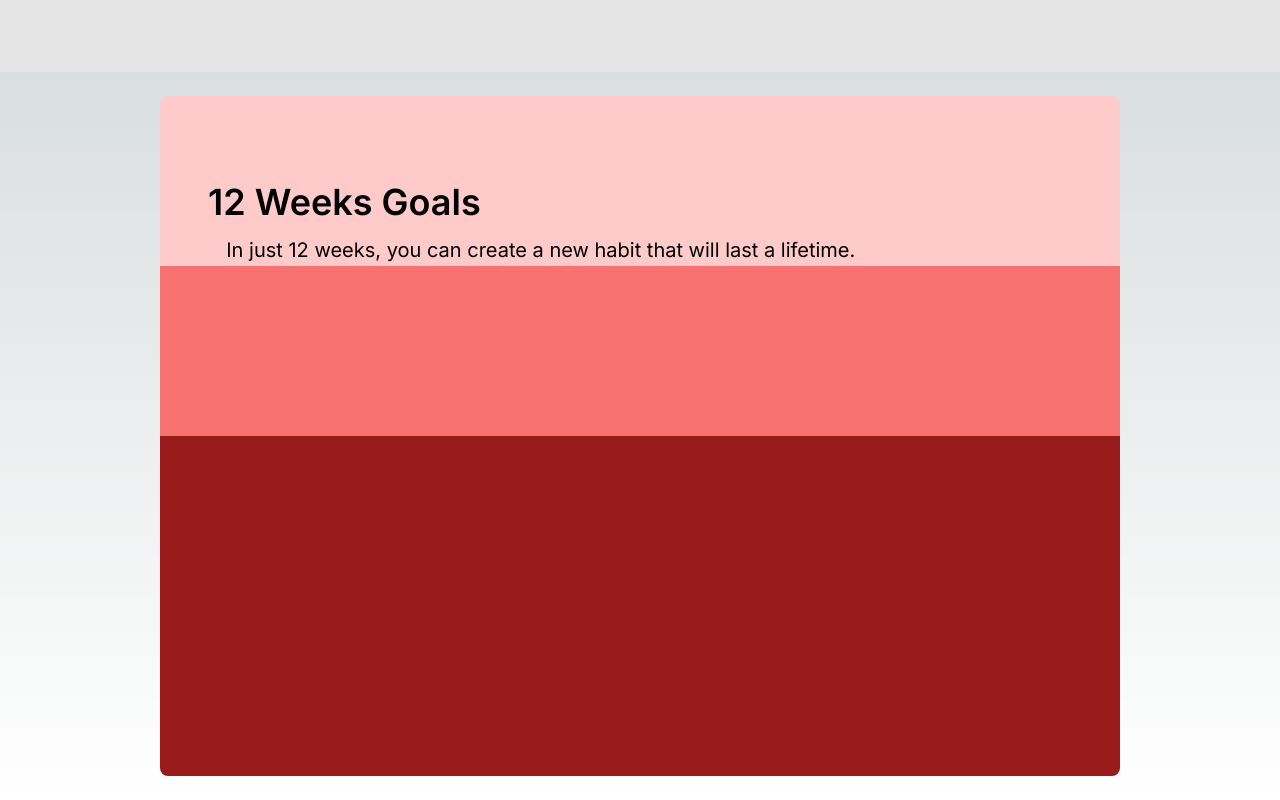
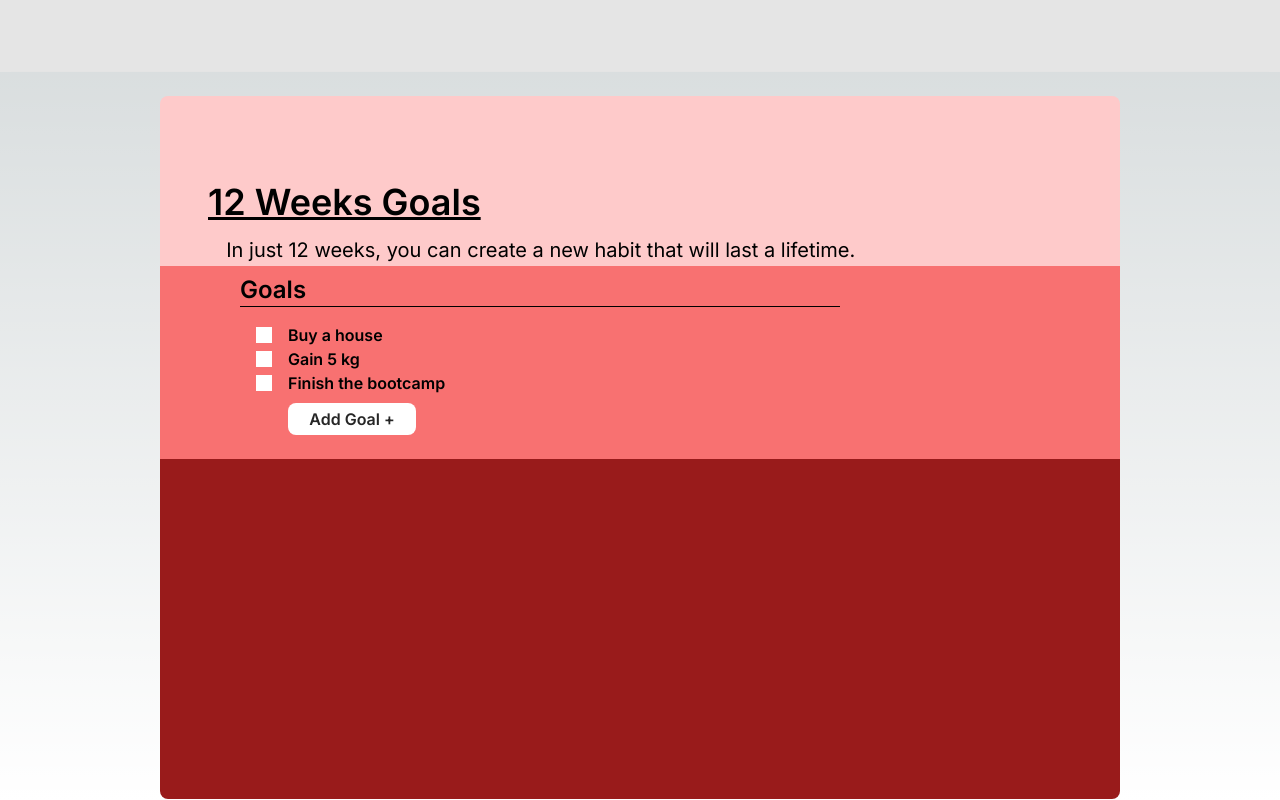
Before and after one commit to mjjstockman/doze, a Next.js app: page /dashboard in a window 1280 px wide. Built offline with nearby package versions, Linux system fonts and the light colour scheme.

Commit message:
D-2 Basic main goal section

```diff
--- a/app/components/DashboardComponents/HeaderContainer.js/HeaderContainer.js
+++ b/app/components/DashboardComponents/HeaderContainer.js/HeaderContainer.js
@@ -28,6 +28,8 @@ const HeaderContainer = () => {
 
       // If input is an empty string, set the default value
       setValue(inputValue === "" ? defaultValue : inputValue);
+
+      e.target.blur();
   };
 
   // Update title or quote on enter/onblur
@@ -38,7 +40,7 @@ const HeaderContainer = () => {
       <form className="flex flex-col w-full pl-[5%]">
         <input
           type="text"
-          className={`${inter.className} h-16 w-full text-black font-semibold text-4xl border-none bg-transparent focus:border-none outline-none placeholder:text-black placeholder:font-semibold`}
+          className={`${inter.className} underline h-16 w-full text-black font-semibold text-4xl border-none bg-transparent focus:border-none outline-none placeholder:text-black placeholder:font-semibold`}
           value={title}
           onChange={(e) => handleValueChange(e, setTitle)}
           onKeyDown={(e) =>
@@ -48,7 +50,7 @@ const HeaderContainer = () => {
         />
         <input
           type="text"
-          className={`ml-[2%] ${inter.className} h-8 w-full text-black text-xl border-none bg-transparent focus:border-none outline-none placeholder:text-black placeholder:font-semibold`}
+          className={`ml-[2%] ${inter.className} italic h-8 w-full text-black text-xl border-none bg-transparent focus:border-none outline-none placeholder:text-black placeholder:font-semibold`}
           value={quote}
           onChange={(e) => handleValueChange(e, setQuote)}
           onKeyDown={(e) =>
--- a/app/components/DashboardComponents/MainGoalsContainer/MainGoalsContainer.js
+++ b/app/components/DashboardComponents/MainGoalsContainer/MainGoalsContainer.js
@@ -1,9 +1,76 @@
+"use client";
+
+import { Inter } from "next/font/google";
+import AddGoal from "./components/AddGoal";
+import Goal from "./components/Goal";
+import { useState, useEffect } from "react";
+
+const inter = Inter({ subsets: ["latin"] });
+
 const MainGoalsContainer = () => {
-    return (
-        <div className="bg-red-400 w-full h-[25%]">
+  // Replicate Database information
+  const [testGoals, setGoals] = useState([
+    {
+      uid: 1,
+      title: "Buy a house",
+      icon: "...",
+    },
+    {
+      uid: 2,
+      title: "Gain 5 kg",
+      icon: "...",
+    },
+    {
+      uid: 3,
+      title: "Finish the bootcamp",
+      icon: "...",
+    },
+  ]);
 
-        </div>
-    )
+  // Remove goal from database
+  const handleRemoveGoal = (goalToRemove) => {
+    const newGoals = testGoals.filter((goal) => goal.uid !== goalToRemove);
+    setGoals([...newGoals]);
+  };
+
+  return (
+    <div
+      className={`${inter.className} bg-red-400 flex flex-col w-full ${
+        testGoals.length > 5 ? "h-48" : "h-auto"
+      } px-20 py-2`}
+    >
+      <div className="flex items-center w-3/4 border-b border-b-black h-1/4">
+        <h1 className="text-2xl text-black font-semibold">Goals</h1>
+      </div>
+
+      <div
+        className={`flex flex-col ${
+          testGoals.length > 5 ? "overflow-y-auto" : ""
+        } p-4 w-1/2 h-3/4`}
+      >
+        {testGoals.length === 0 ? (
+          <div className="w-full">
+            <h2 className="text-black">
+              It's recommended to have between 3-5 goals
+            </h2>
+          </div>
+        ) : (
+          <>
+            {testGoals.map((goals, index) => (
+              <Goal
+                key={index}
+                uid={goals.uid}
+                goals={goals.title}
+                handleRemoveGoal={handleRemoveGoal}
+              />
+            ))}{" "}
+          </>
+        )}
+
+        <AddGoal goals={testGoals} setGoals={setGoals} />
+      </div>
+    </div>
+  );
 };
 
 export default MainGoalsContainer;
--- a/app/components/DashboardComponents/MainGoalsContainer/components/AddGoal.js
+++ b/app/components/DashboardComponents/MainGoalsContainer/components/AddGoal.js
@@ -0,0 +1,26 @@
+"use client";
+
+import { useEffect } from "react";
+
+const AddGoal = ({ goals, setGoals }) => {
+  // Add a main goal
+  const handleAddGoal = () => {
+    // Will be dealt with in the database
+    setGoals([...goals, { uid: goals.length + 1 , title: "Click to add goal name", icon: "..." }]);
+  };
+
+  useEffect(() => {
+
+  }, [goals])
+
+  return (
+    <div
+      onClick={handleAddGoal}
+      className={`mt-2 ml-8 flex gap-4 items-center justify-center w-32 h-8 bg-white rounded-lg hover:cursor-pointer`}
+    >
+      <h1 className="text-neutral-800 font-semibold">Add Goal +</h1>
+    </div>
+  );
+};
+
+export default AddGoal;
--- a/app/components/DashboardComponents/MainGoalsContainer/components/Goal.js
+++ b/app/components/DashboardComponents/MainGoalsContainer/components/Goal.js
@@ -0,0 +1,25 @@
+"use client";
+
+const Goal = ({ goals, uid, handleRemoveGoal }) => {
+  // Handle sending user to goal page
+  const handleGoalPressed = () => {
+    console.log(goals);
+  };
+
+  return (
+    <div className="flex items-center gap-4">
+      <div className="flex items-center gap-4">
+        <div onClick={handleGoalPressed} className="h-4 w-4 bg-white hover:cursor-pointer"></div>
+        <h2 onClick={handleGoalPressed} className="text-black font-semibold hover:cursor-pointer">
+          {goals}
+        </h2>
+      </div>
+      {/* <ProgressBar /> */}
+      <h2 onClick={() => handleRemoveGoal(uid)} className="text-transparent hover:cursor-pointer hover:text-black">
+        x
+      </h2>
+    </div>
+  );
+};
+
+export default Goal;
```
